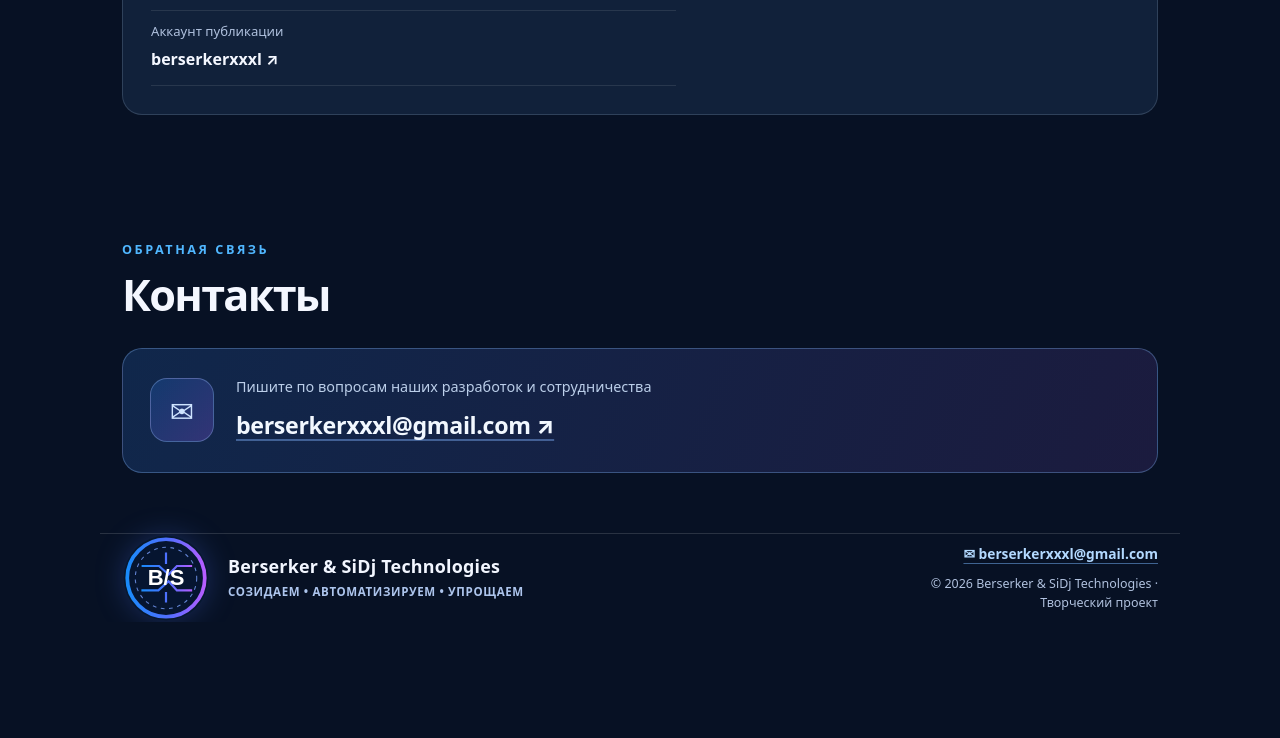
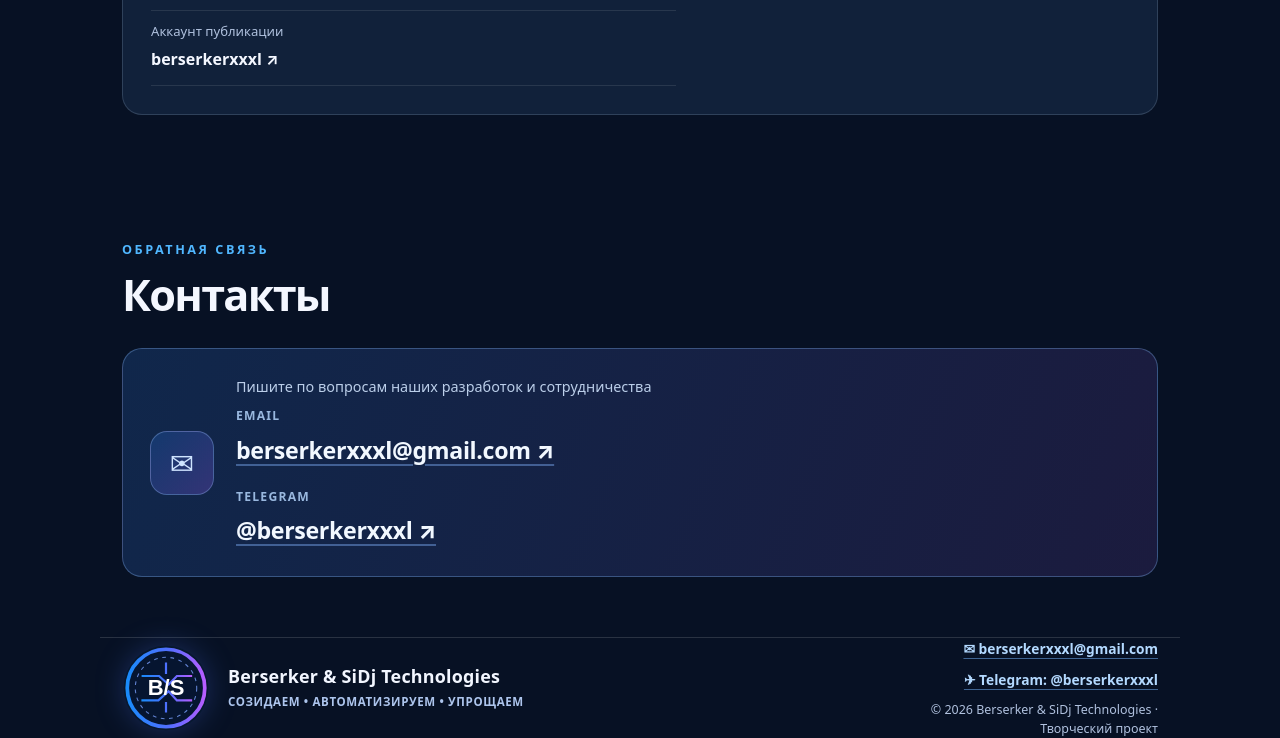
Before and after one commit to berserkerxxxl/Berserker-SiDj-Technologies, a plain HTML site: page index.html in a window 1280 px wide. Shown: the part 4949-5687 px from the top of the page. Before the commit the page ends 5571 px from the top, so only its background shows below. Drawn offline with Linux system fonts and the light colour scheme.

Commit message:
Add Telegram @berserkerxxxl to site contacts and footer

```diff
--- a/index.html
+++ b/index.html
@@ -57,6 +57,10 @@ section{padding:60px 0}.eyebrow{text-transform:uppercase;font-size:.79rem;font-w
 .contact-label{margin:0 0 8px;color:#bbcee9;font-size:.9rem;line-height:1.55}
 .contact-email{color:#f2f8ff;font-size:clamp(1rem,2.7vw,1.45rem);font-weight:780;letter-spacing:-.015em;overflow-wrap:anywhere;text-decoration:underline;text-underline-offset:5px;text-decoration-color:#719fe37e}
 .contact-email:hover{color:#85d2ff}
+.contact-methods{display:flex;flex-direction:column;gap:18px}
+.contact-method{display:flex;flex-direction:column;gap:4px}
+.contact-method-label{color:#99b8df;font-weight:750;font-size:.76rem;text-transform:uppercase;letter-spacing:.1em}
+.contact-method a{width:fit-content;max-width:100%}
 @media(max-width:550px){.contact-card{padding:20px;gap:14px}.contact-icon{width:48px;height:48px;flex-basis:48px;font-size:24px}}
 /* Mini project card */
 .mini-product{display:grid;grid-template-columns:90px minmax(0,1fr);gap:18px;margin-top:22px;padding:clamp(18px,3vw,30px);border-radius:20px;border:1px solid #6684b666;background:linear-gradient(130deg,#172547,#171d3a)}
@@ -188,7 +192,10 @@ footer{margin-top:45px;border-top:1px solid #ffffff23;color:var(--muted);padding
     <div class="contact-icon" aria-hidden="true">✉</div>
     <div class="contact-content">
       <p class="contact-label">Пишите по вопросам наших разработок и сотрудничества</p>
-      <a class="contact-email" href="mailto:berserkerxxxl@gmail.com">berserkerxxxl@gmail.com ↗</a>
+      <div class="contact-methods">
+        <div class="contact-method"><span class="contact-method-label">Email</span><a class="contact-email" href="mailto:berserkerxxxl@gmail.com">berserkerxxxl@gmail.com ↗</a></div>
+        <div class="contact-method"><span class="contact-method-label">Telegram</span><a class="contact-email" href="https://t.me/berserkerxxxl" target="_blank" rel="noopener noreferrer">@berserkerxxxl ↗</a></div>
+      </div>
     </div>
   </div>
 </section></main>
@@ -197,5 +204,5 @@ footer{margin-top:45px;border-top:1px solid #ffffff23;color:var(--muted);padding
 <img class="footer-badge" src="assets/berserker-sidj-badge.svg" alt="Круглый фирменный знак B/S" width="88" height="88" loading="lazy">
 <span class="footer-wordmark"><strong>Berserker &amp; SiDj Technologies</strong><small>СОЗИДАЕМ • АВТОМАТИЗИРУЕМ • УПРОЩАЕМ</small></span>
 </a>
-<div class="footer-meta"><a class="footer-email" href="mailto:berserkerxxxl@gmail.com">✉ berserkerxxxl@gmail.com</a><span class="footer-copy">© 2026 Berserker &amp; SiDj Technologies · Творческий проект</span></div>
+<div class="footer-meta"><a class="footer-email" href="mailto:berserkerxxxl@gmail.com">✉ berserkerxxxl@gmail.com</a><a class="footer-email" href="https://t.me/berserkerxxxl" target="_blank" rel="noopener noreferrer">✈ Telegram: @berserkerxxxl</a><span class="footer-copy">© 2026 Berserker &amp; SiDj Technologies · Творческий проект</span></div>
 </footer></body></html>
```
